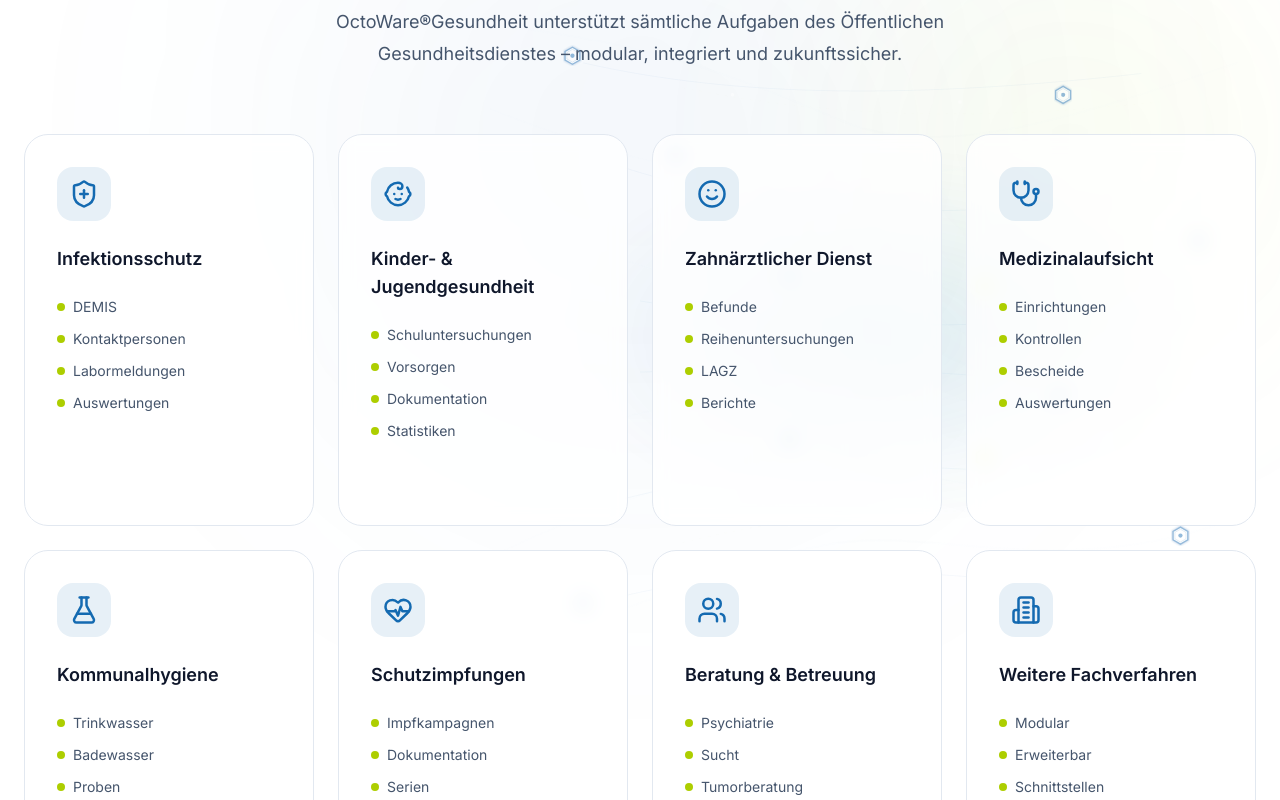
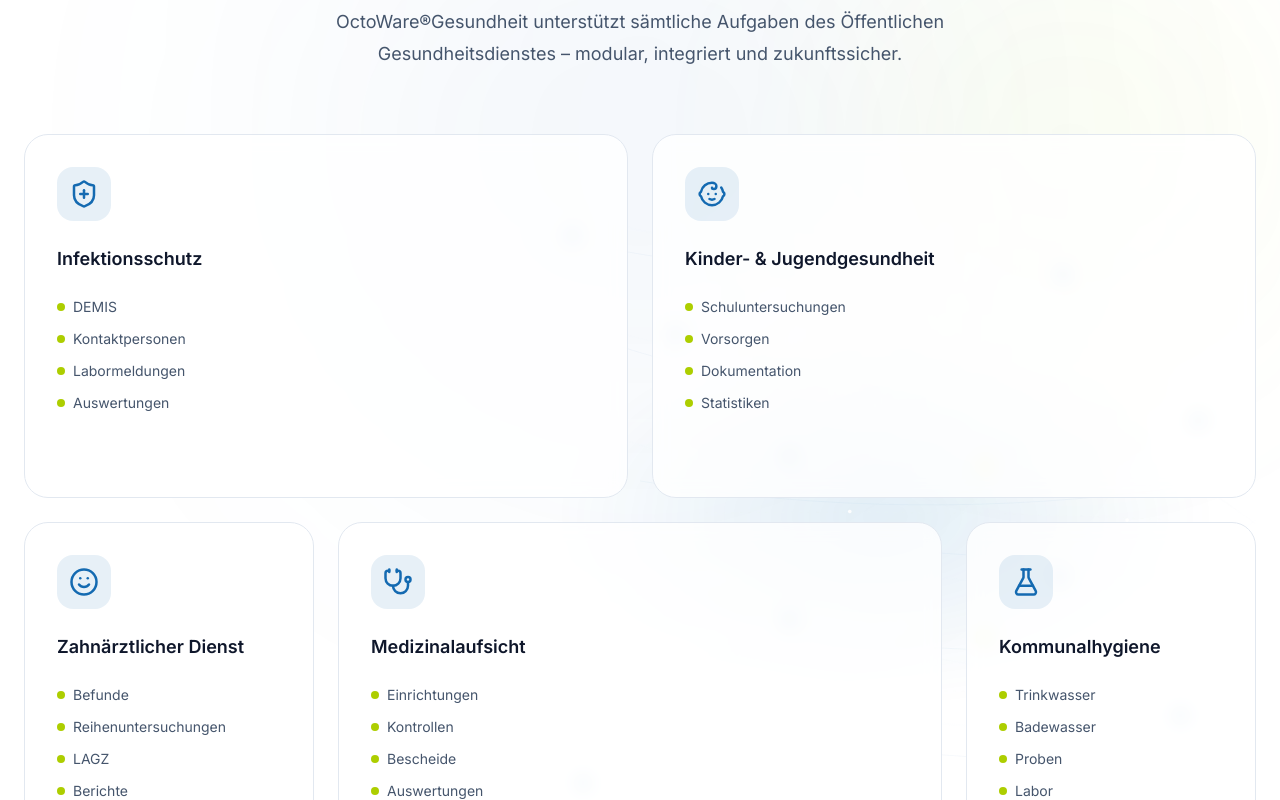
Before and after one commit to weblogger117-art/octoware-website, a Next.js app: page / in a window 1280 px wide. Shown: the part 2440-3240 px from the top of the page. Built offline with nearby package versions, Linux system fonts and the light colour scheme.

Commit message:
Update Modules.tsx

```diff
--- a/components/sections/Modules.tsx
+++ b/components/sections/Modules.tsx
@@ -14,6 +14,7 @@ const modules = [
   {
     icon: ShieldPlus,
     title: "Infektionsschutz",
+    featured: true,
     features: [
       "DEMIS",
       "Kontaktpersonen",
@@ -24,6 +25,7 @@ const modules = [
   {
     icon: Baby,
     title: "Kinder- & Jugendgesundheit",
+    featured: true,
     features: [
       "Schuluntersuchungen",
       "Vorsorgen",
@@ -34,6 +36,7 @@ const modules = [
   {
     icon: Smile,
     title: "Zahnärztlicher Dienst",
+    featured: false,
     features: [
       "Befunde",
       "Reihenuntersuchungen",
@@ -44,6 +47,7 @@ const modules = [
   {
     icon: Stethoscope,
     title: "Medizinalaufsicht",
+    featured: true,
     features: [
       "Einrichtungen",
       "Kontrollen",
@@ -54,6 +58,7 @@ const modules = [
   {
     icon: FlaskConical,
     title: "Kommunalhygiene",
+    featured: false,
     features: [
       "Trinkwasser",
       "Badewasser",
@@ -64,6 +69,7 @@ const modules = [
   {
     icon: HeartPulse,
     title: "Schutzimpfungen",
+    featured: false,
     features: [
       "Impfkampagnen",
       "Dokumentation",
@@ -74,6 +80,7 @@ const modules = [
   {
     icon: Users,
     title: "Beratung & Betreuung",
+    featured: false,
     features: [
       "Psychiatrie",
       "Sucht",
@@ -84,6 +91,7 @@ const modules = [
   {
     icon: Building2,
     title: "Weitere Fachverfahren",
+    featured: false,
     features: [
       "Modular",
       "Erweiterbar",
@@ -182,7 +190,7 @@ export default function Modules() {
             return (
               <div
                 key={module.title}
-                className="
+                className={`
   group
   rounded-3xl
   border
@@ -196,7 +204,9 @@ backdrop-blur-sm
   hover:border-[#146ab1]/50
   hover:shadow-2xl
   hover:shadow-[#146ab1]/10
-                "
+
+  ${module.featured ? "lg:col-span-2" : ""}
+`}
               >
                 <div className="
   mb-6
```
Lines whose indentation alone changed are shown as unchanged.
